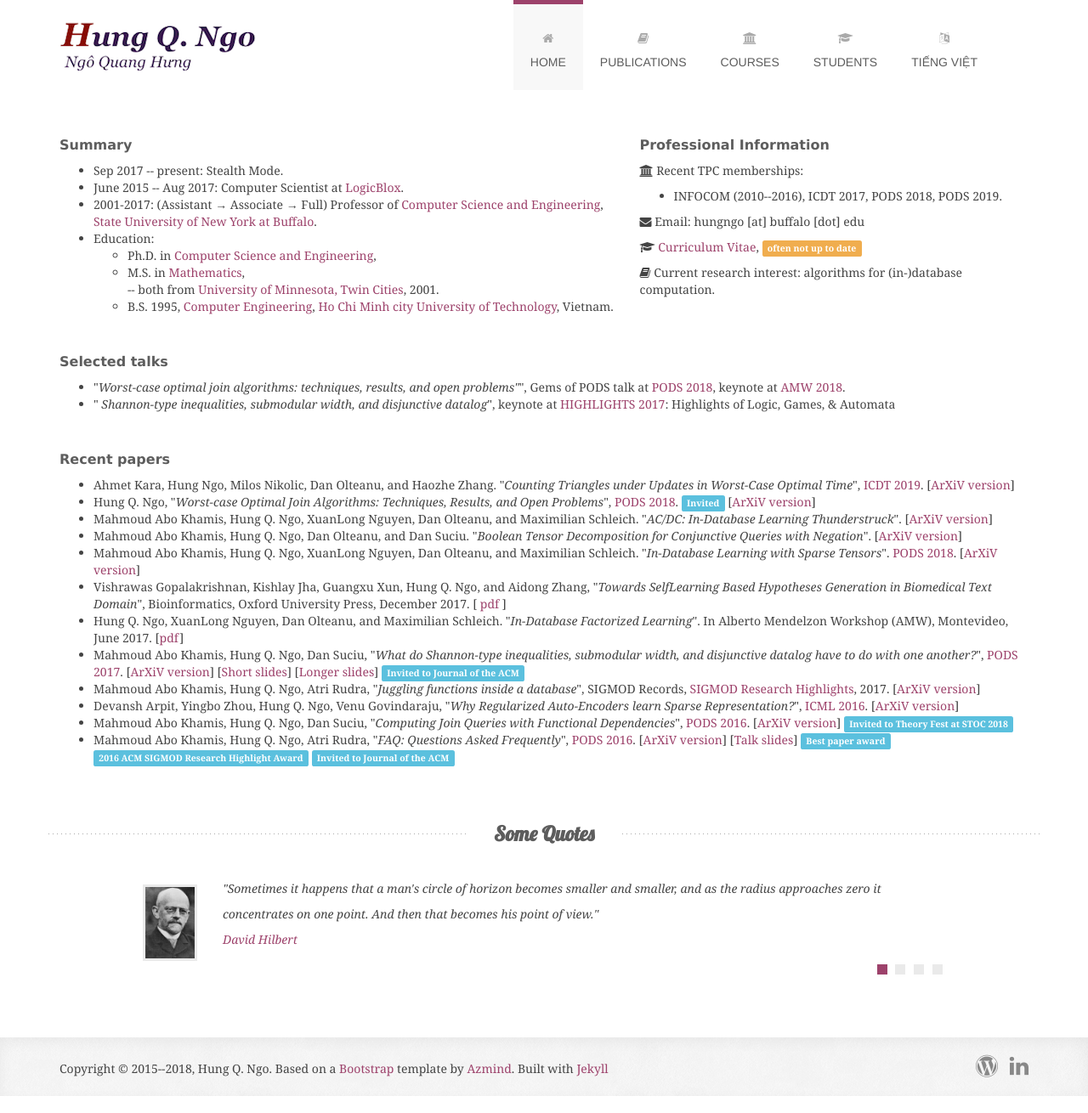
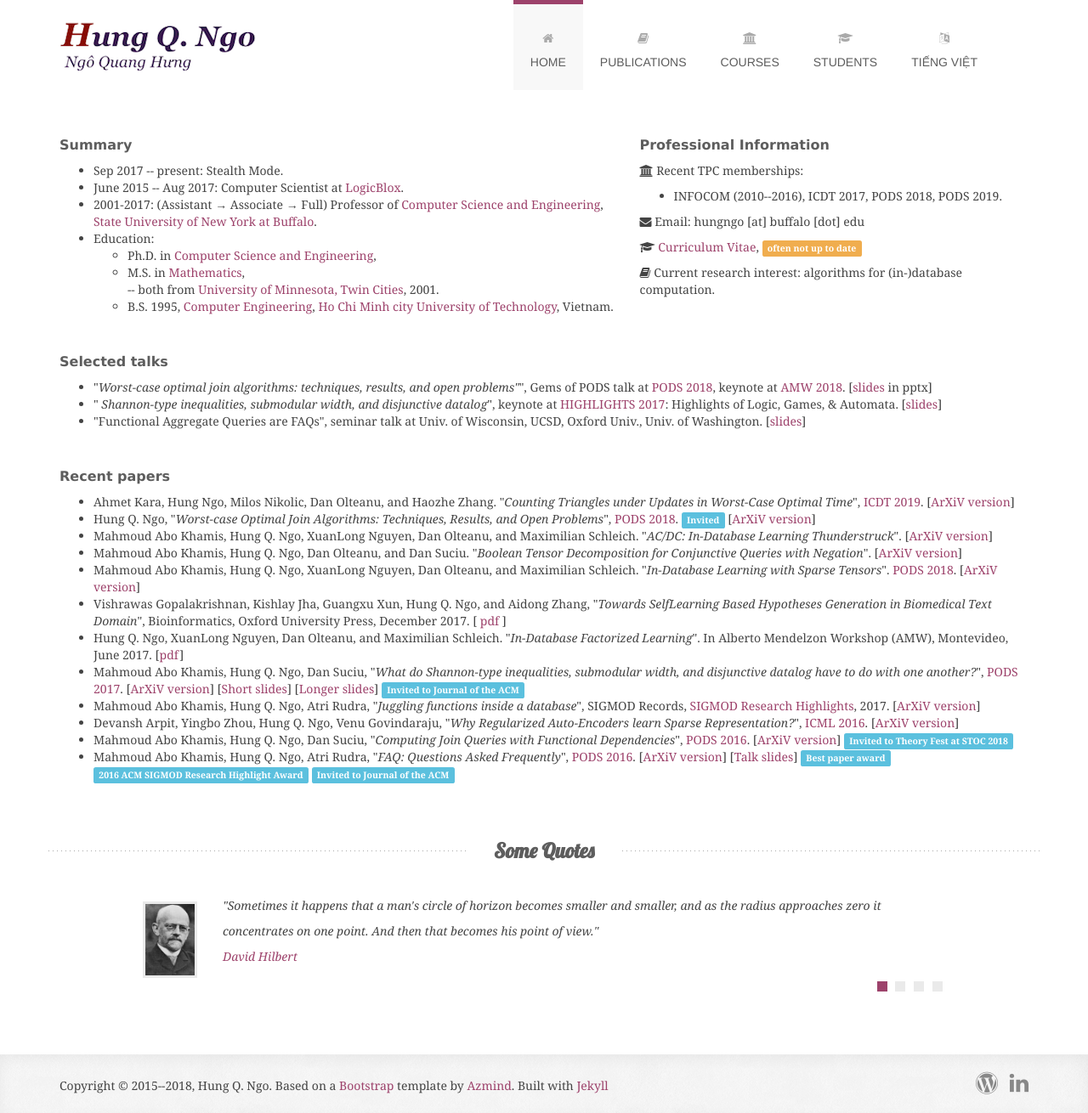
Before and after one commit to hung-q-ngo/hung-q-ngo.github.io, a Jekyll site: the page built from index.html, in a window 1280 px wide. Shown: the whole page at 85% size. Built offline with Jekyll 4.4.1, drawn with Linux system fonts in a browser that asks for light colours; some web fonts are replaced.

Commit message:
added links to slides

```diff
--- a/index.html
+++ b/index.html
@@ -54,12 +54,17 @@ title: Home
                open problems"</em>",
            Gems of PODS talk at <a href="https://sigmod2018.org/"> PODS 2018</a>,
            keynote at <a href="http://www.amw2018.co/keynotes.html"> AMW 2018</a>.
+             [<a
+                href="http://www.cse.buffalo.edu/~hungngo/papers/wcoj-gems.pptx">slides</a>
+             in pptx]
          <li> "<em> Shannon-type inequalities, submodular width, and disjunctive
                datalog</em>",
            keynote at <a href="http://highlights-conference.org/london/">HIGHLIGHTS
-                  2017</a>: Highlights of Logic, Games, &amp; Automata
-<!--         <li> "Functional Aggregate Queries are FAQs", seminar talk at
-   Wisconsin, UCSD, Oxford. -->
+                  2017</a>: Highlights of Logic, Games, &amp; Automata.
+             [<a href="http://www.cse.buffalo.edu/~hungngo/papers/long-panda-slides.pdf">slides</a>]
+         <li> "Functional Aggregate Queries are FAQs", seminar talk at
+              Univ. of Wisconsin, UCSD, Oxford Univ., Univ. of Washington.
+             [<a href="http://www.cse.buffalo.edu/~hungngo/papers/faq-insideout.pdf">slides</a>]
       </ul>
       </div>
       </div>
```
